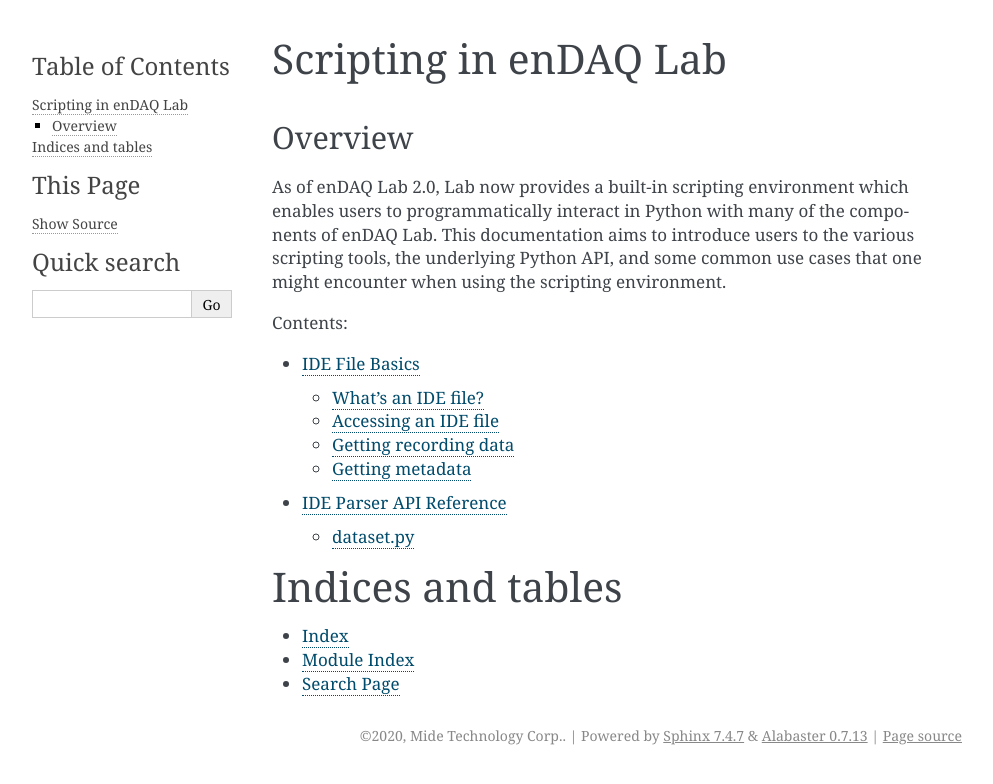
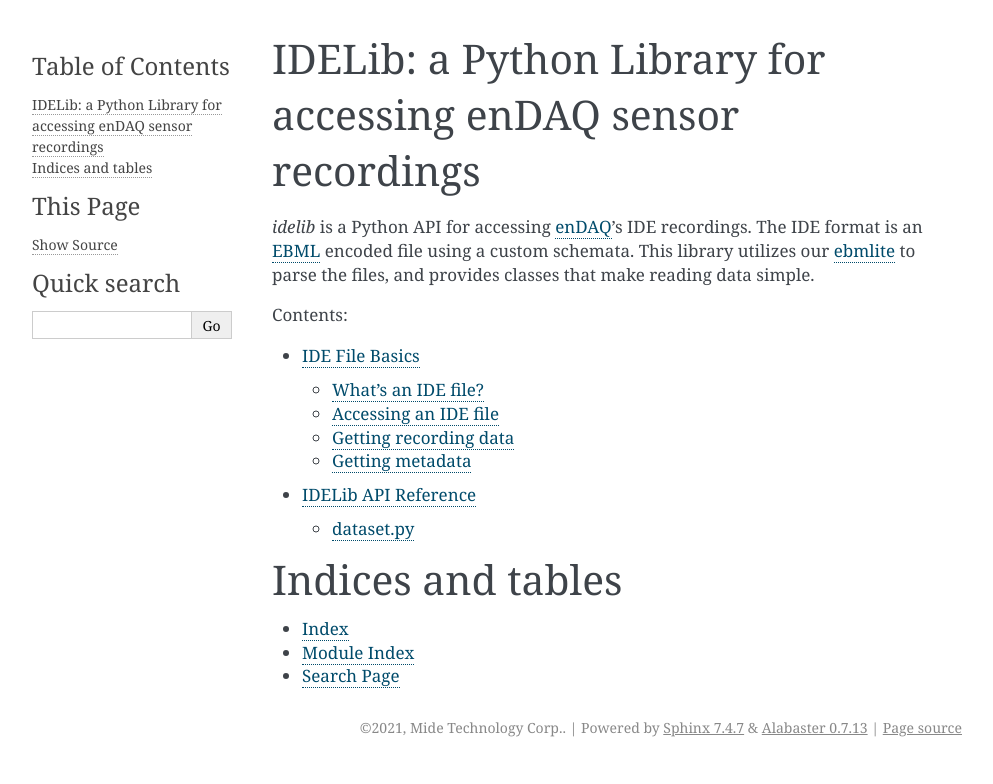
Before and after one commit to MideTechnology/idelib, a Sphinx documentation site: the page built from docs/source/index.rst, in a window 1280 px wide. Shown: the top 784 px of the page, without its empty margins (148-1141 px from the left). Built offline with Sphinx 7.4.7, drawn with Linux system fonts in a browser that asks for light colours.

Commit message:
made changes based on GitHub comments

```diff
--- a/docs/source/api_ref.rst
+++ b/docs/source/api_ref.rst
@@ -1,4 +1,4 @@
-IDE Parser API Reference
+IDELib API Reference
 ========================
 
 .. toctree::
--- a/docs/source/conf.py
+++ b/docs/source/conf.py
@@ -18,7 +18,7 @@
 # -- Project information -----------------------------------------------------
 
 project = u'idelib'
-copyright = u'2020, Mide Technology Corp.'
+copyright = u'2021, Mide Technology Corp.'
 author = u''
 
 # The short X.Y version
--- a/docs/source/ide_basics.rst
+++ b/docs/source/ide_basics.rst
@@ -19,7 +19,7 @@
 
 You can open an IDE file like so::
 
-    filename = "C:\\your\\file\\path.IDE"
+    filename = "/your/file/path.IDE"
     with idelib.importFile(filename) as ds:
         print(type(ds))
 
@@ -103,7 +103,7 @@
 EventArrays & raw data
 ~~~~~~~~~~~~~~~~~~~~~~
 
-Each :class:`Channel` and :class:`Subchannel` object has a ``getSession()`` method, which returns an :class:`EventArray` object. :class:`EventArray` is a wrapper around a channel's underlying recording data that loads data on demand from the source file. You can index an :class:`EventArray` (e.g., ``eventarray[i]`` for some index ``i``) to get a numpy ``ndarray`` of data. Data is organized in an n-dimensional array.
+Each :class:`Channel` and :class:`SubChannel` object has a ``getSession()`` method, which returns an :class:`EventArray` object. :class:`EventArray` is a wrapper around a channel's underlying recording data that loads data on demand from the source file. You can index an :class:`EventArray` (e.g., ``eventarray[i]`` for some index ``i``) to get a numpy ``ndarray`` of data. Data is organized in an n-dimensional array.
 
 For subchannels, this will always be a 2-by-n array, where n is the number of samples recorded; ``eventarray[1]`` indexes the samples, ``eventarray[0]`` indexes the respective timestamps.
 
--- a/docs/source/index.rst
+++ b/docs/source/index.rst
@@ -1,10 +1,8 @@
-Scripting in enDAQ Lab
-======================
+IDELib: a Python Library for accessing enDAQ sensor recordings
+==============================================================
 
-Overview
---------
+`idelib` is a Python API for accessing `enDAQ <https://endaq.com/>`_'s IDE recordings. The IDE format is an `EBML <https://github.com/ietf-wg-cellar/ebml-specification>`_ encoded file using a custom schemata. This library utilizes our `ebmlite <https://github.com/MideTechnology/ebmlite>`_ to parse the files, and provides classes that make reading data simple.
 
-As of enDAQ Lab 2.0, Lab now provides a built-in scripting environment which enables users to programmatically interact in Python with many of the components of enDAQ Lab. This documentation aims to introduce users to the various scripting tools, the underlying Python API, and some common use cases that one might encounter when using the scripting environment.
 
 .. toctree::
    :maxdepth: 2
```
